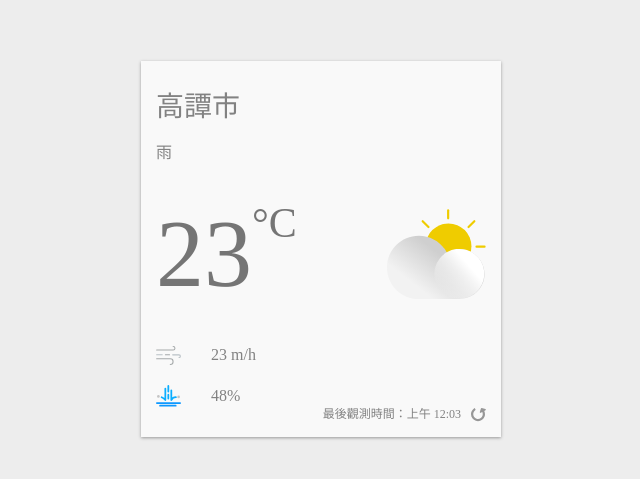
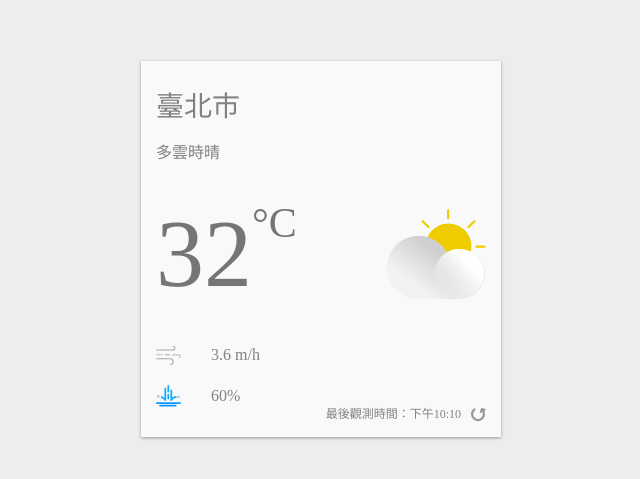
Before and after one commit to yun856839/Realtime-Weather-App, a React (Create React App) app: page / in a window 1280 px wide. Shown: the part 151-630 px from the top of the page, without its empty margins (319-959 px from the left). Built offline with nearby package versions, Linux system fonts and the light colour scheme.

Commit message:
Add current weather useState & dayjs

```diff
--- a/package.json
+++ b/package.json
@@ -9,6 +9,7 @@
     "@testing-library/jest-dom": "^5.11.4",
     "@testing-library/react": "^11.1.0",
     "@testing-library/user-event": "^12.1.10",
+    "dayjs": "^1.10.5",
     "normalize.css": "^8.0.1",
     "react": "^17.0.2",
     "react-dom": "^17.0.2",
--- a/src/App.js
+++ b/src/App.js
@@ -1,5 +1,6 @@
 import React, { useState } from 'react'
 import styled from '@emotion/styled'
+import dayjs from 'dayjs'
 import { ReactComponent as DayCloudyIcon } from './images/day-cloudy.svg'
 import { ReactComponent as AirFlowIcon } from './images/airFlow.svg'
 import { ReactComponent as RainIcon } from './images/rain.svg'
@@ -123,33 +124,49 @@
 
 function App() {
   const [currentTheme, setCurrentTheme] = useState('light')
+
+  const [currentWeather, setCurrentWeather] = useState({
+    locationName: '臺北市',
+    description: '多雲時晴',
+    windSpeed: 3.6,
+    temperature: 32.1,
+    rainPossibility: 60,
+    observationTime: '2020-12-12 22:10:00',
+  })
+
   return (
     <ThemeProvider theme={theme[currentTheme]}>
       <Container>
         <WeatherCard>
-          <Location>高譚市</Location>
+          <Location>{ currentWeather.locationName }</Location>
 
-          <Description>雨</Description>
+          <Description>{ currentWeather.description }</Description>
 
           <CurrentWeather>
             <Temperature>
-              23 <Celsius>°C</Celsius>
+              { Math.round(currentWeather.temperature) } <Celsius>°C</Celsius>
             </Temperature>
 
             <DayCloudy />
           </CurrentWeather>
 
           <AirFlow>
-            <AirFlowIcon /> 23 m/h
+            <AirFlowIcon /> { currentWeather.windSpeed } m/h
           </AirFlow>
 
           <Rain>
-            <RainIcon /> 48%
+            <RainIcon /> { currentWeather.rainPossibility }%
           </Rain>
 
           <Refresh>
-            最後觀測時間：上午 12:03 <RefreshIcon />
+            最後觀測時間：
+            { new Intl.DateTimeFormat('zh-TW', {
+              hour: 'numeric',
+              minute: 'numeric'
+            }).format(dayjs(currentWeather.observationTime)) }{' '}
+            <RefreshIcon />
           </Refresh>
+
         </WeatherCard>
       </Container>
     </ThemeProvider>
```
Also changed, not shown: 1 other file (tests, documents, lock files or other folders).
